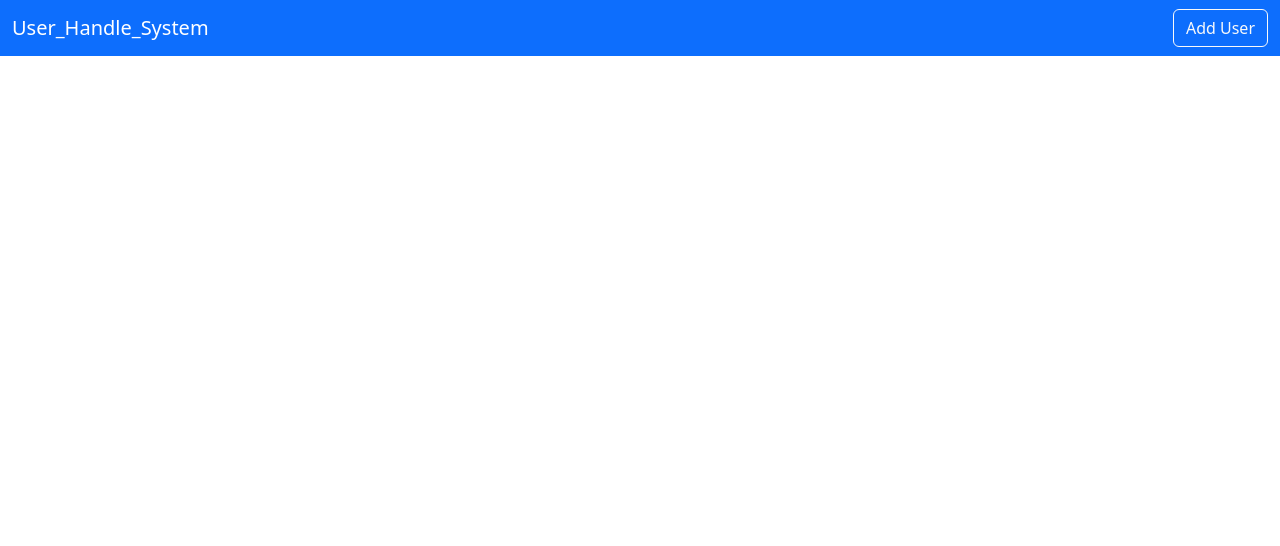
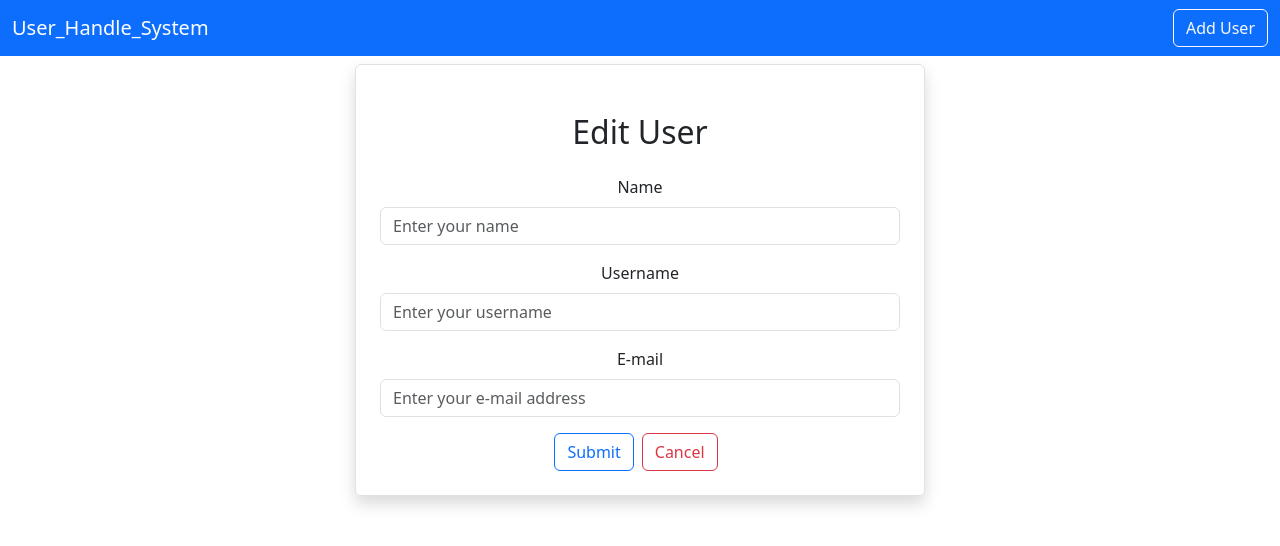
Before and after one commit to Udeesha-Prabhashana/Users_Management_System, a React (Create React App) app in the folder UserHandleSystem_frontend/userhandlesystem_frontend/: page /editUser/1 in a window 1280 px wide. Shown: the top 546 px of the page. Built offline with nearby package versions, Linux system fonts and the light colour scheme; no server answers.

Commit message:
add EditUser method in the frontend

```diff
--- a/UserHandleSystem_frontend/userhandlesystem_frontend/src/App.js
+++ b/UserHandleSystem_frontend/userhandlesystem_frontend/src/App.js
@@ -4,6 +4,7 @@
 import Home from './pages/Home';
 import { BrowserRouter as Router, Routes , Route } from "react-router-dom";
 import AddUser from './users/AddUser';
+import EditUser from './users/EditUser';
 
 function App() {
   return (
@@ -13,6 +14,7 @@
         <Routes>
           <Route exact path="/" element={ <Home/> } />
           <Route exact path="/adduser" element={ <AddUser/> } />
+          <Route exact path="/editUser/:id" element={ <EditUser/> } />
         </Routes>
       </Router>
     </div>
--- a/UserHandleSystem_frontend/userhandlesystem_frontend/src/pages/Home.js
+++ b/UserHandleSystem_frontend/userhandlesystem_frontend/src/pages/Home.js
@@ -1,5 +1,6 @@
 import React, { useEffect, useState } from 'react';
 import axios from "axios";
+import { Link } from 'react-router-dom';
 
 export default function Home() {
 
@@ -38,7 +39,7 @@
                 <td>{User.email}</td>
                 <td>
                   <button className="btn btn-primary mx-2">View </button>
-                  <button className="btn btn-outline-primary mx-2"> Edit</button>
+                  <Link className="btn btn-outline-primary mx-2" to={`/editUser/${User.id}`}> Edit</Link>
                   <button className="btn btn-danger mx-2"> Delete </button>
                 </td>
               </tr>
--- a/UserHandleSystem_frontend/userhandlesystem_frontend/src/users/EditUser.js
+++ b/UserHandleSystem_frontend/userhandlesystem_frontend/src/users/EditUser.js
@@ -0,0 +1,95 @@
+import axios from "axios";
+import React, { useEffect, useState } from "react";
+import { Link, useNavigate, useParams } from "react-router-dom";
+
+export default function EditUser() {
+  let navigate = useNavigate();
+
+  const { id } = useParams();
+
+  const [user, setUser] = useState({
+    name: "",
+    username: "",
+    email: "",
+  });
+
+  // const { name, username, email } = user;
+
+  const onInputChange = (e) => {
+    setUser({ ...user, [e.target.name]: e.target.value });
+  };
+
+  useEffect(() => {
+    loadUser();
+  }, []);
+
+  const onSubmit = async (e) => {
+    e.preventDefault();
+    await axios.put(`http://localhost:8080/user/${id}`, user);
+    navigate("/");
+  };
+
+  const loadUser = async () => {
+    const result = await axios.get(`http://localhost:8080/user/${id}`);
+    setUser(result.data);
+  };
+
+  return (
+    <div className="container">
+      <div className="row">
+        <div className="col-md-6 offset-md-3 border rounded p-4 mt-2 shadow">
+          <h2 className="text-center m-4">Edit User</h2>
+            <div className="mb-3">
+              <label htmlFor="Name" className="form-label">
+                Name
+              </label>
+              <input
+                type={"text"}
+                className="form-control"
+                placeholder="Enter your name"
+                name="name"
+                value={user.name}
+                onChange={(e) => onInputChange(e)}
+              />
+            </div>
+            <div className="mb-3">
+              <label htmlFor="Username" className="form-label">
+                Username
+              </label>
+              <input
+                type={"text"}
+                className="form-control"
+                placeholder="Enter your username"
+                name="username"
+                value={user.username}
+                onChange={(e) => onInputChange(e)}
+              />
+            </div>
+            <div className="mb-3">
+              <label htmlFor="Email" className="form-label">
+                E-mail
+              </label>
+              <input
+                type={"text"}
+                className="form-control"
+                placeholder="Enter your e-mail address"
+                name="email"
+                value={user.email}
+                onChange={(e) => onInputChange(e)}
+              />
+            </div>
+            <button
+              type="submit"
+              onClick={onSubmit}
+              className="btn btn-outline-primary"
+            >
+              Submit
+            </button>
+            <Link className="btn btn-outline-danger mx-2" to="/">
+              Cancel
+            </Link>
+        </div>
+      </div>
+    </div>
+  );
+}
```
Also changed, not shown: 1 other file (tests, documents, lock files or other folders).
